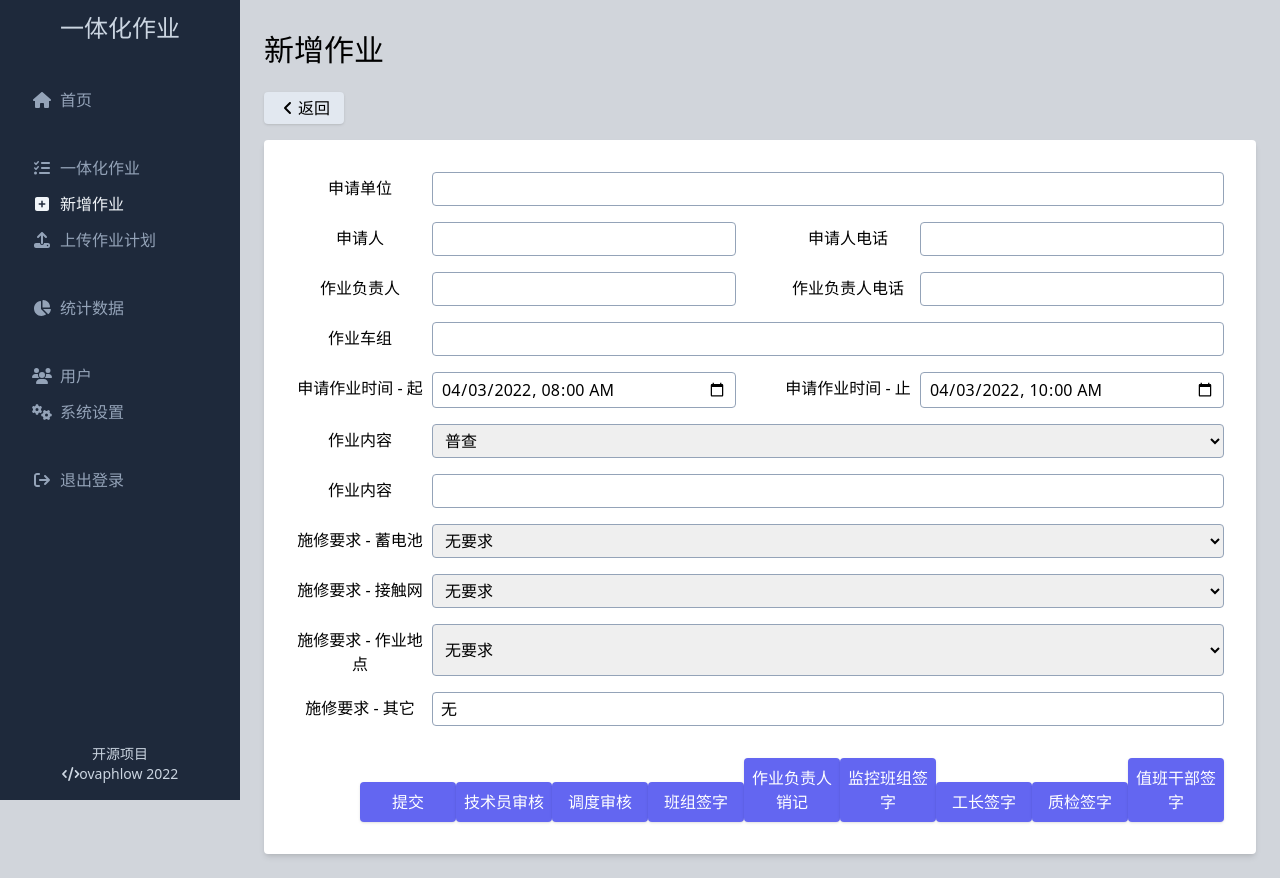
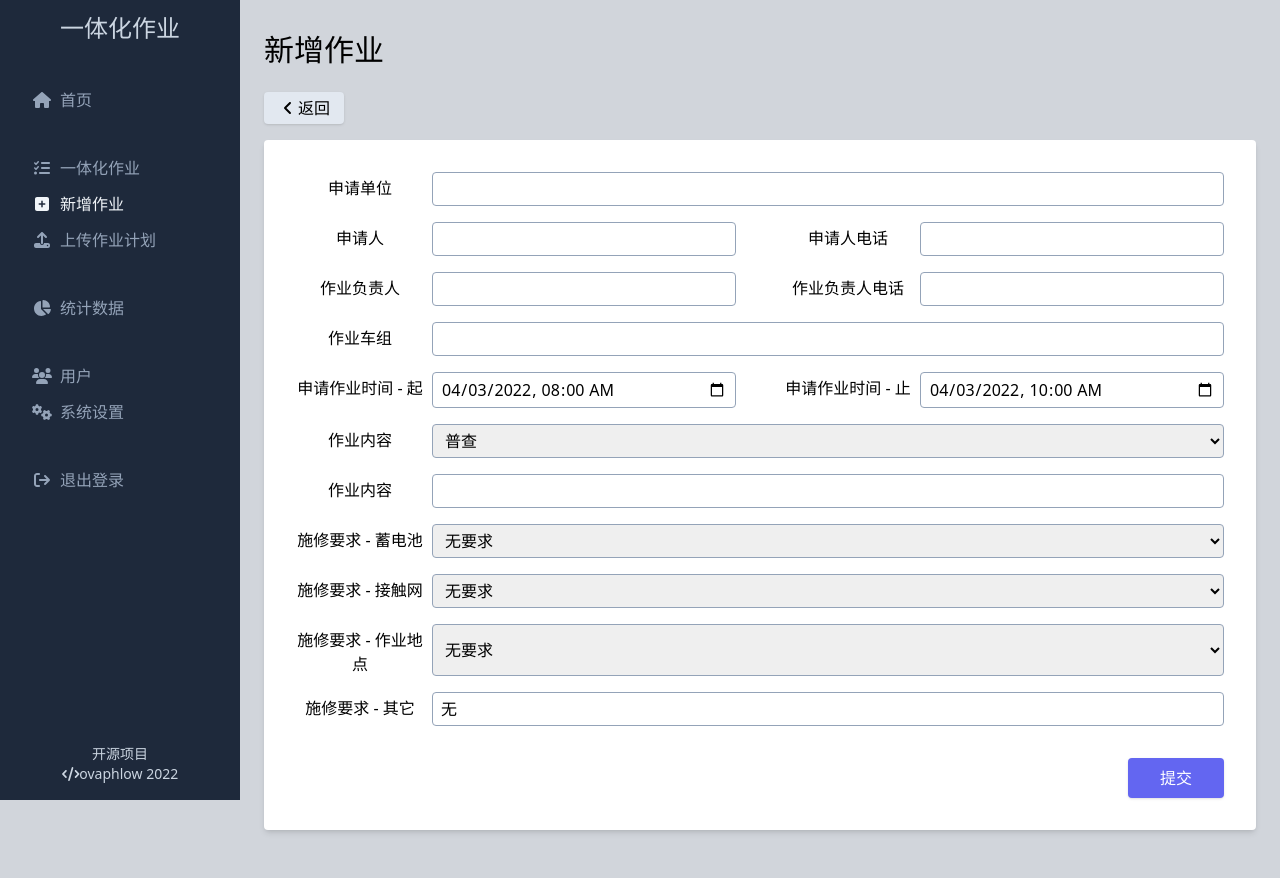
Before and after one commit to ovaphlow/ovaphlow-pitchfork-cra, a React (Create React App) app: page /document/0 in a window 1280 px wide. After the commit the page ends 854 px from the top, so only its background shows below. Built offline with nearby package versions, Linux system fonts and the light colour scheme.

Commit message:
ButtonFlow

```diff
--- a/src/component/BoxInput.jsx
+++ b/src/component/BoxInput.jsx
@@ -2,7 +2,7 @@ import Input from "./Input";
 
 const BoxInput = ({ text, type, value, onChange }) => {
     return (
-        <div className="w-full flex">
+        <div className="w-full flex flex-row">
             <div className="w-32 flex-none text-center pt-1">
                 <label>{text}</label>
             </div>
--- /dev/null
+++ b/src/component/ButtonFlow.jsx
@@ -0,0 +1,35 @@
+import ButtonPrimary from "../component/ButtonPrimary";
+
+const ButtonFlow = (props) => (
+    <div>
+        <ButtonPrimary text="提交" onClick={props["handleSave"]} />
+        {parseInt(props["id"], 10) > 0 && (
+            <>
+                <ButtonPrimary
+                    text="技术员审核"
+                    onClick={() =>
+                        (window.location.href = `/document/${props["id"]}/${props["title"]}/approve/pjsy`)
+                    }
+                />
+                <ButtonPrimary text="调度审核" onClick={() => alert("调度审核")} />
+                <ButtonPrimary text="班组签字" onClick={() => alert("班组签字")} />
+                <ButtonPrimary
+                    text="作业负责人销记"
+                    onClick={() => window.alert("作业负责人销记")}
+                />
+                <ButtonPrimary
+                    text="监控班组签字"
+                    onClick={() => window.alert("监控班组签字")}
+                />
+                <ButtonPrimary text="工长签字" onClick={() => window.alert("工长签字")} />
+                <ButtonPrimary text="质检签字" onClick={() => window.alert("质检签字")} />
+                <ButtonPrimary
+                    text="值班干部签字"
+                    onClick={() => window.alert("值班干部签字")}
+                />
+            </>
+        )}
+    </div>
+)
+
+export default ButtonFlow;
--- a/src/page/Document.jsx
+++ b/src/page/Document.jsx
@@ -6,7 +6,7 @@ import BoxInput from "../component/BoxInput";
 import BoxSelect from "../component/BoxSelect";
 import ButtonBack from "../component/ButtonBack";
 import ButtonDanger from "../component/ButtonDanger";
-import ButtonPrimary from "../component/ButtonPrimary";
+import ButtonFlow from "../component/ButtonFlow";
 import Layout from "../component/Layout";
 import PageTitle from "../component/PageTitle";
 
@@ -15,7 +15,6 @@ export default function Document() {
 
     const [category, setCategory] = useState("普查");
     const [dept, setDept] = useState("");
-    const [deptList, setDeptList] = useState([]);
     const [manager, setManager] = useState("");
     const [managerPhone, setManagerPhone] = useState("");
     const [operator, setOperator] = useState("");
@@ -246,31 +245,7 @@ export default function Document() {
                     ) : (
                         <span></span>
                     )}
-                    <div>
-                        <ButtonPrimary text="提交" onClick={handleSubmit} />
-                        <ButtonPrimary
-                            text="技术员审核"
-                            onClick={() =>
-                                (window.location.href = `/document/${id}/${title}/approve/pjsy`)
-                            }
-                        />
-                        <ButtonPrimary text="调度审核" onClick={() => window.alert("调度审核")} />
-                        <ButtonPrimary text="班组签字" onClick={() => window.alert("班组签字")} />
-                        <ButtonPrimary
-                            text="作业负责人销记"
-                            onClick={() => window.alert("作业负责人销记")}
-                        />
-                        <ButtonPrimary
-                            text="监控班组签字"
-                            onClick={() => window.alert("监控班组签字")}
-                        />
-                        <ButtonPrimary text="工长签字" onClick={() => window.alert("工长签字")} />
-                        <ButtonPrimary text="质检签字" onClick={() => window.alert("质检签字")} />
-                        <ButtonPrimary
-                            text="值班干部签字"
-                            onClick={() => window.alert("值班干部签字")}
-                        />
-                    </div>
+                    <ButtonFlow handleSave={handleSubmit} id={id} title={title} />
                 </div>
             </Box>
         </Layout>
```
